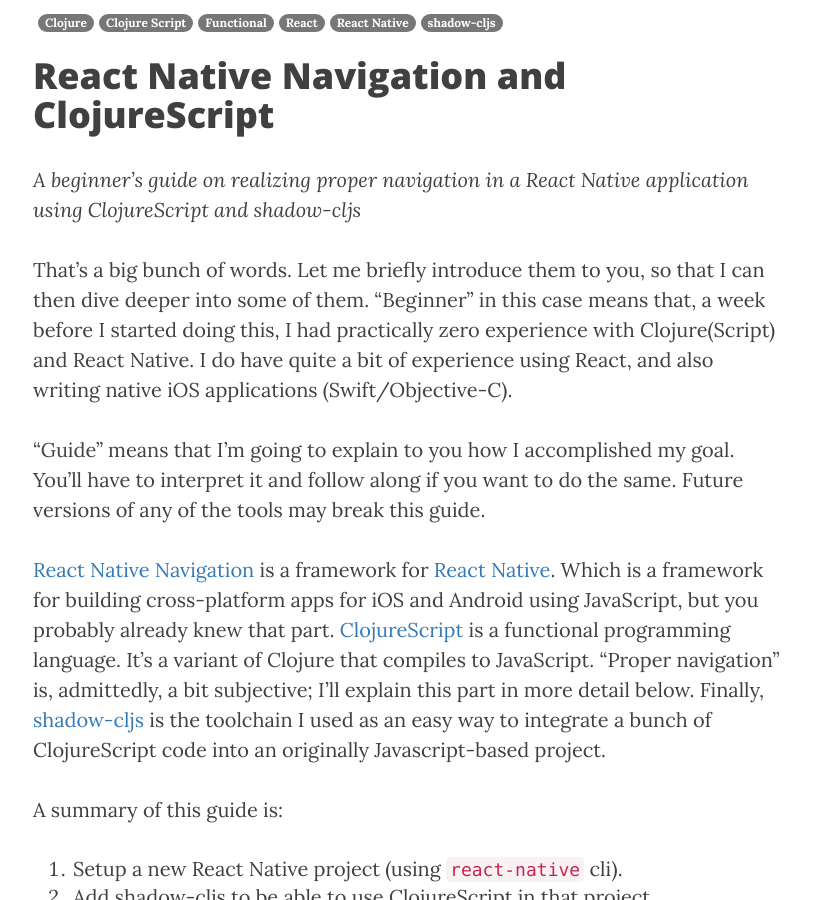
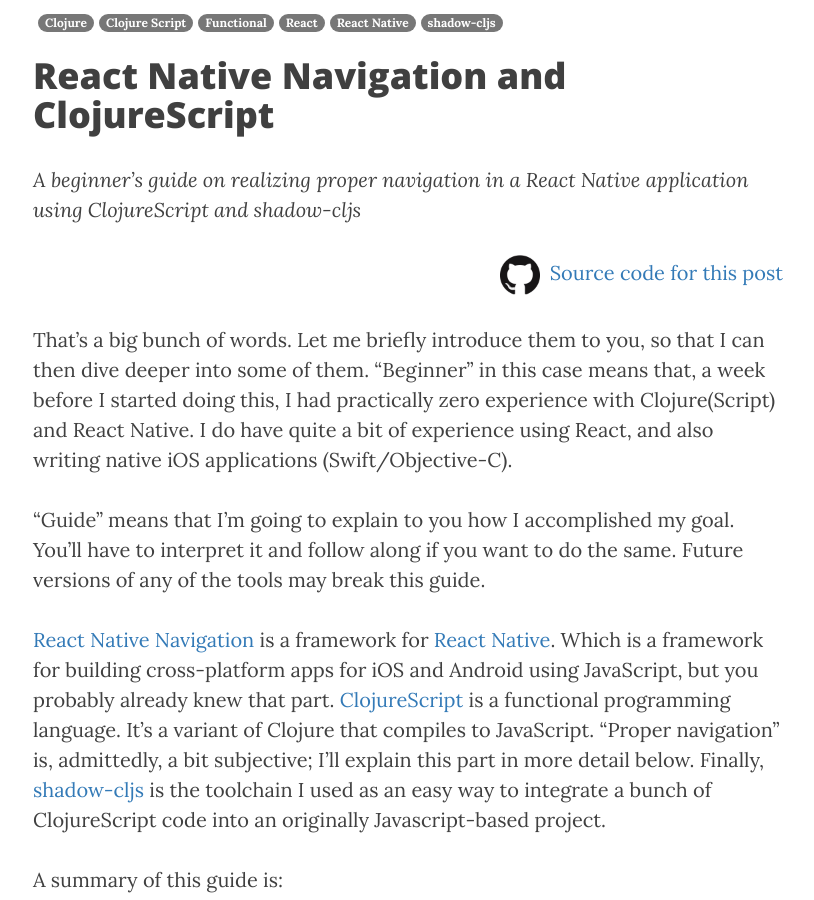
Before and after one commit to 040code/040code, a Jekyll site: the page built from _posts/2019-04-02-react-native-navigation-and-clojurescript.md, in a window 1280 px wide and 900 px high, scrolled down 645 px. Shown: the whole window, without its empty margins (232-1046 px from the left). Built offline with Jekyll 4.4.1, drawn with Linux system fonts in a browser that asks for light colours; nearby versions of some CDN libraries.

Commit message:
[clojurescript-react-native-navigation] Adds github link to sources

```diff
--- a/_posts/2019-04-02-react-native-navigation-and-clojurescript.md
+++ b/_posts/2019-04-02-react-native-navigation-and-clojurescript.md
@@ -15,6 +15,13 @@
 
 *A beginner's guide on realizing proper navigation in a React Native application
 using ClojureScript and shadow-cljs*
+
+<p style="text-align: right">
+  <a href="https://github.com/svdo/CLJSReactNativeNavigation" target="sourcecode"><img
+    src="{{ site.baseurl }}/assets/2019-04-02-rnn-clojurescript/GitHub-Mark-120px-plus.png"
+    height="40" width="40"
+    alt="GitHub"
+    style="display: inline; margin-right: 10px;" />Source code for this post</a></p>
 
 That's a big bunch of words. Let me briefly introduce them to you, so that I can
 then dive deeper into some of them. "Beginner" in this case means that, a week
```
Also changed, not shown: assets/2019-04-02-rnn-clojurescript/GitHub-Mark-120px-plus.png (added).
